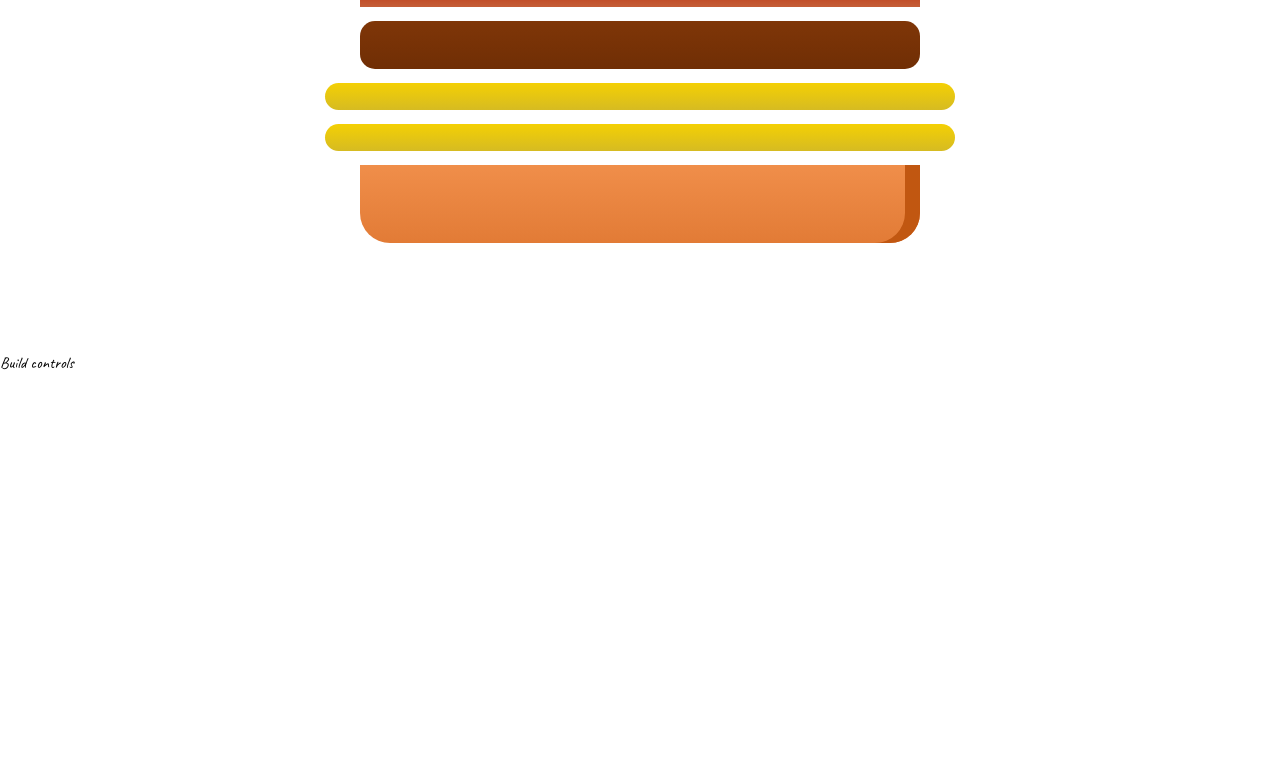
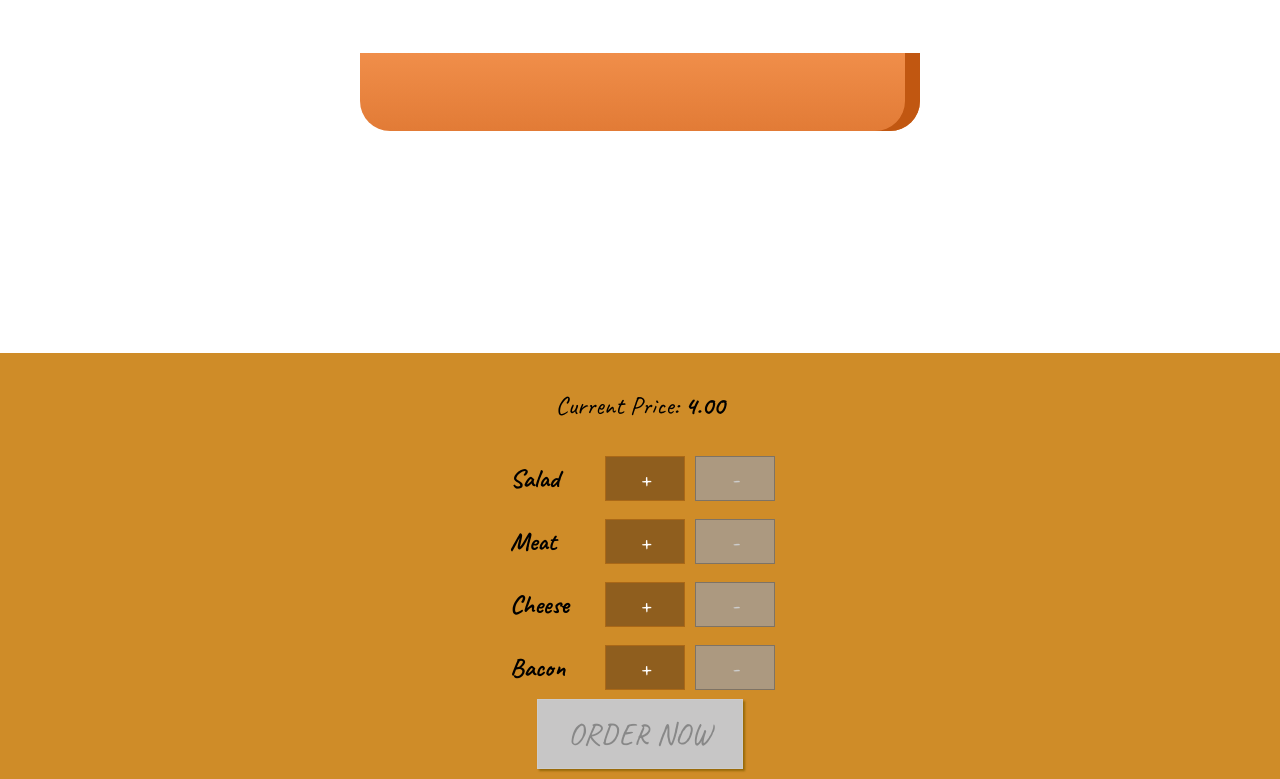
Before and after one commit to adam23stevens/wrapmeapp, a React app: page / in a window 1280 px wide. Shown: the part 267-1046 px from the top of the page. Before the commit the page ends 800 px from the top, so only its background shows below. Built offline with nearby package versions, Linux system fonts and the light colour scheme.

Commit message:
building the burger

```diff
--- /dev/null
+++ b/src/components/Outfit/BuildControls/BuildControl/BuildControl.css
@@ -0,0 +1,57 @@
+.BuildControl{
+    display:flex;
+    justify-content: space-between;
+    align-items: center;
+    margin: 5px 0;
+}
+
+.BuildControl button{
+    display: block;
+    font: inherit;
+    padding: 5px;
+    margin: 0 5px;
+    width: 80px;
+    border: 1px solid #AA6817;
+    cursor: pointer;
+    outline: none;
+}
+
+
+.BuildControl button:disabled {
+    background-color: #AC9980;
+    border: 1px solid #7E7365;
+    color: #ccc;
+    cursor: default;
+}
+
+.BuildControl button:hover:disabled {
+    background-color: #AC9980;
+    color: #ccc;
+    cursor: not-allowed;
+}
+
+.Label {
+    padding: 10px;
+    font-weight: bold;
+    width: 80px;
+}
+
+.BuildControl .Less {
+    background-color: #D39952;
+    color: white;
+}
+
+.BuildControl .More {
+    background-color: #8F5E1E;
+    color: white;
+}
+
+.BuildControl .Less:hover, .BuildControl .Less:active {
+    background-color: #DAA972;
+    color: white;
+}
+
+.BuildControl .More:hover,.BuildControl .More:active {
+    background-color: #99703F;
+    color: white;
+}
--- /dev/null
+++ b/src/components/Outfit/BuildControls/BuildControl/BuildControl.js
@@ -0,0 +1,17 @@
+import React from 'react';
+import classes from './BuildControl.css';
+
+const buildControl = (props) => (
+    <div className={classes.BuildControl}>
+        <div className={classes.Label}>{props.label}</div>
+        <button
+            className={classes.More}
+            onClick={props.addType}>+</button>
+        <button
+            className={classes.Less}
+            onClick={props.removeType}
+            disabled={props.disabled}>-</button>
+    </div>
+)
+
+export default buildControl;
--- /dev/null
+++ b/src/components/Outfit/BuildControls/BuildControls.css
@@ -0,0 +1,53 @@
+.BuildControls {
+    width: 100%;
+    background-color: #CF8C28;
+    display: flex;
+    flex-flow:column;
+    align-items: center;
+    box-shadow: 0 2px 1px #ccc;
+    margin: auto;
+    padding: 10px 0;
+    font-size:1.6rem;
+}
+
+
+.OrderButton {
+    background-color: #DAD735;
+    outline: none;
+    cursor: pointer;
+    border: 1px solid #966909;
+    color: #966909;
+    font-family: inherit;
+    font-size: 1.2em;
+    padding: 15px 30px;
+    box-shadow: 2px 2px 2px #966909;
+}
+
+.OrderButton:hover, .OrderButton:active {
+    background-color: #A0DB41;
+    border: 1px solid #966909;
+    color: #966909;
+}
+
+.OrderButton:disabled {
+    background-color: #C7C6C6;
+    cursor: not-allowed;
+    border: 1px solid #ccc;
+    color: #888888;
+}
+
+.OrderButton:not(:disabled) {
+    animation: enable 0.3s linear;
+}
+
+@keyframes enable {
+    0% {
+        transform: scale(1);
+    }
+    60% {
+        transform: scale(1.1);
+    }
+    100% {
+        transform: scale(1);
+    }
+}
--- /dev/null
+++ b/src/components/Outfit/BuildControls/BuildControls.js
@@ -0,0 +1,30 @@
+import React from 'react';
+import classes from './BuildControls.css';
+import BuildControl from './BuildControl/BuildControl';
+
+const controls = [
+    {label: 'Salad', type: 'salad'},
+    {label: 'Meat', type: 'meat'},
+    {label: 'Cheese', type: 'cheese'},
+    {label: 'Bacon', type: 'bacon'}
+]
+
+const buildControls = (props) => {
+    return (
+        <div className={classes.BuildControls}>
+            <p>Current Price: <strong>{props.price.toFixed(2)}</strong></p>
+            {controls.map(ctrl => (
+              <BuildControl
+                key={ctrl.label}
+                label={ctrl.label}
+                addType={() => props.addType(ctrl.type)}
+                removeType={() => props.removeType(ctrl.type)}
+                disabled={props.disabled[ctrl.type]}/>
+            ))}
+            <button disabled={!props.purchasable}
+                    className={classes.OrderButton}>ORDER NOW</button>
+        </div>
+    )
+}
+
+export default buildControls;
--- a/src/components/Outfit/Outfit.css
+++ b/src/components/Outfit/Outfit.css
@@ -5,10 +5,10 @@
     overflow: scroll;
     text-align: center;
     font-weight: bold;
-    font-size: 1.2rem;
+    font-size: 3.2rem;
 }
 
-@media (min-width: 500px) and (max-height: 400px) {
+@media (min-width: 500px) and (min-height: 400px) {
     .Outfit{
         width: 350px;
         height: 300px;
--- a/src/components/Outfit/Outfit.js
+++ b/src/components/Outfit/Outfit.js
@@ -3,13 +3,19 @@
 import classes from './Outfit.css';
 
 const outfit = (props) => {
-    const outfitPartsArr = Object.keys(props.outfitParts).map(
+    let outfitPartsArr = Object.keys(props.outfitParts).map(
         igKey => {
             return [...Array(props.outfitParts[igKey])].map((_, i) =>
                 <OutfitPart key={igKey + i} type={igKey}/>
             )
         }
-    )
+    ).reduce((arr, el) => {
+        return arr.concat(el);
+    }, []);
+
+    if (outfitPartsArr.length === 0) {
+        outfitPartsArr = <p>Please start adding ingredients</p>
+    }
 
     return (
         <div className={classes.Outfit}>
--- a/src/containers/OutfitBuilder/OutfitBuilder.js
+++ b/src/containers/OutfitBuilder/OutfitBuilder.js
@@ -1,23 +1,85 @@
 import React, {Component} from 'react';
 import Aux from '../../hoc/Aux';
 import Outfit from '../../components/Outfit/Outfit';
+import BuildControls from '../../components/Outfit/BuildControls/BuildControls';
+
+const OUTFIT_PRICES = {
+    salad: 0.4,
+    bacon: 0.9,
+    meat: 1.2,
+    cheese: 0.9
+}
 
 class OutfitBuilder extends Component {
-
     state = {
         outfitParts: {
-            salad: 1,
-            bacon: 2,
-            meat: 1,
-            cheese: 2,
-        }
+            salad: 0,
+            bacon: 0,
+            meat: 0,
+            cheese: 0,
+        },
+        totalPrice: 4,
+        purchasable: false
     }
 
+    updatePurchasable(outfitParts){
+        const sum = Object.keys(outfitParts).map(igKey => {
+            return outfitParts[igKey]
+        })
+        .reduce((sum, el) => {
+            return sum + el
+        }, 0);
+
+        this.setState({
+            purchasable: sum > 0
+        })
+    }
+
+    addRemoveOutfitPart = (type, isAdding) => {
+        const currTypeCnt = this.state.outfitParts[type];
+        if(!isAdding && currTypeCnt <= 0) {
+            return;
+        }
+        const newTypeCnt = isAdding ? currTypeCnt + 1
+                                    : currTypeCnt - 1;
+        const newTotalPrice = isAdding ? this.state.totalPrice + OUTFIT_PRICES[type]
+                                       : this.state.totalPrice - OUTFIT_PRICES[type];
+        const newTypes = {...this.state.outfitParts};
+
+        newTypes[type] = newTypeCnt;
+        this.setState({
+            outfitParts: newTypes,
+            totalPrice: newTotalPrice
+        });
+        this.updatePurchasable(newTypes);
+    }
+
+    addOutfitPartHandler = (type) => {
+        this.addRemoveOutfitPart(type, true);
+    }
+
+    removeOutfitPartHandler = (type) => {
+        this.addRemoveOutfitPart(type, false);
+    }
+
+
     render(){
+        const disabledCntrl = {
+            ...this.state.outfitParts
+        };
+        for (let key in disabledCntrl) {
+            disabledCntrl[key] = disabledCntrl[key] <= 0;
+        }
+
         return (
             <Aux>
                 <Outfit outfitParts = {this.state.outfitParts}/>
-                <div>Build controls</div>
+                <BuildControls
+                    addType={this.addOutfitPartHandler}
+                    removeType={this.removeOutfitPartHandler}
+                    disabled={disabledCntrl}
+                    price={this.state.totalPrice}
+                    purchasable={this.state.purchasable}/>
             </Aux>
         );
     }
```
Also changed, not shown: src/components/Layout/Layout.css (line endings or trailing spaces).
